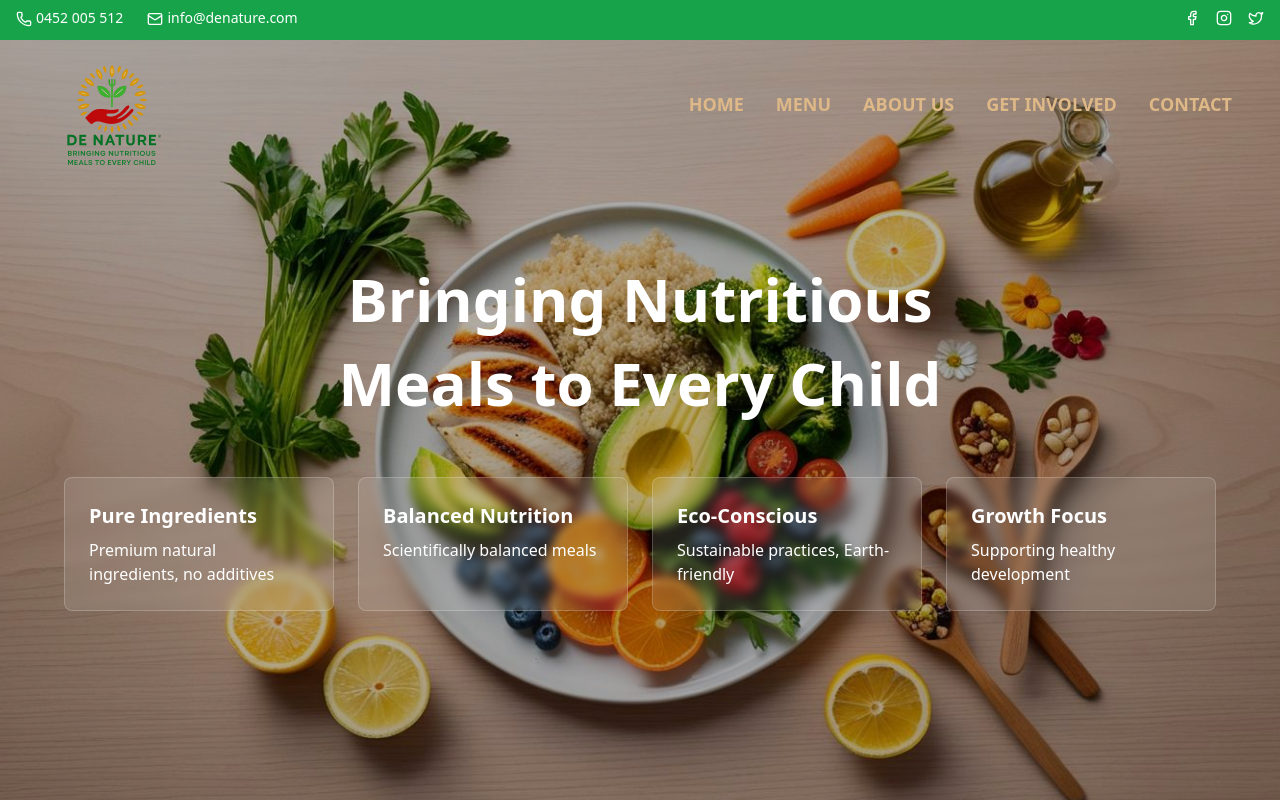
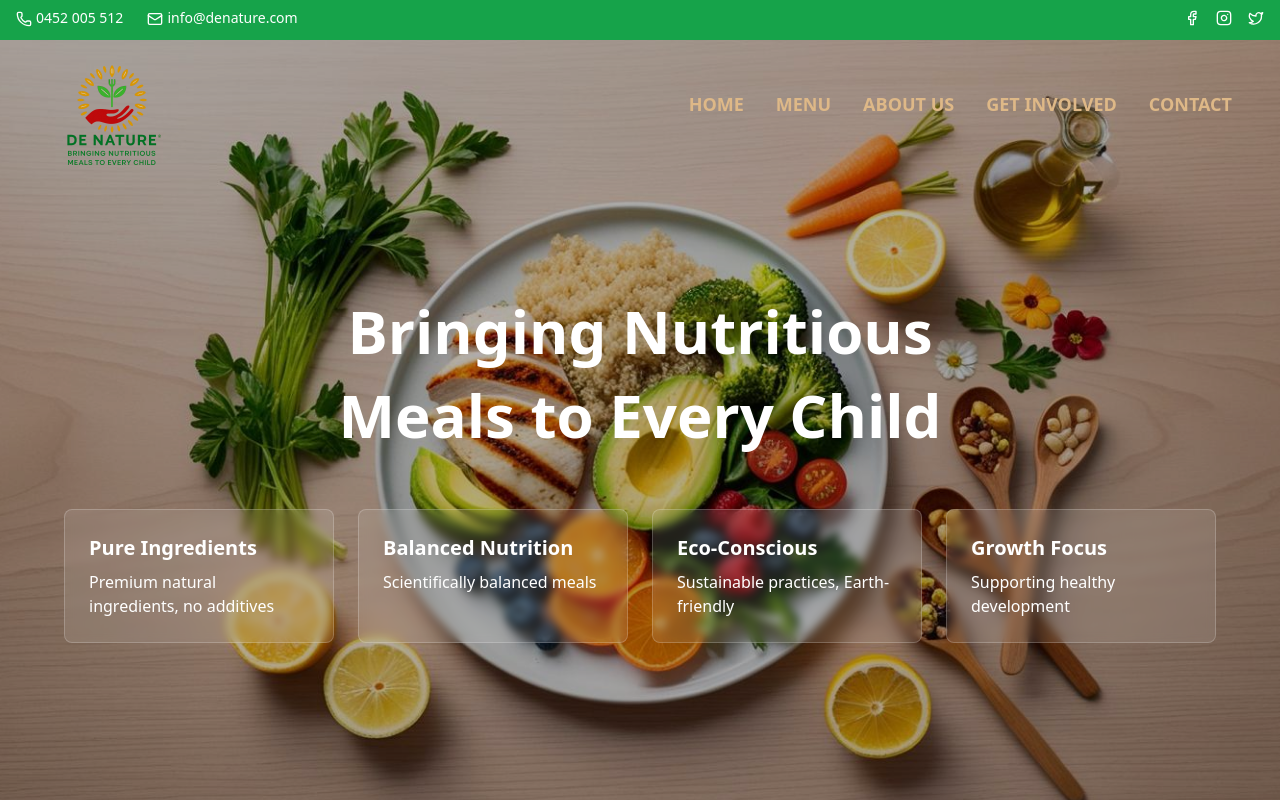
Before and after one commit to sunnyyan01/denature-website, a Next.js app: page / in a window 1280 px wide. Shown: the top 800 px of the page. Built offline with nearby package versions, Linux system fonts and the light colour scheme.

Commit message:
调整主页和菜单页面的 HERO 区域文字位置

```diff
--- a/src/app/menu/page.tsx
+++ b/src/app/menu/page.tsx
@@ -71,7 +71,7 @@ export default function MenuPage() {
           />
           <div className="absolute inset-0 bg-black/50" />
         </div>
-        <div className="relative h-full flex items-center justify-center text-center px-4 pt-48">
+        <div className="relative h-full flex items-center justify-center text-center px-4 pt-56">
           <div className="max-w-4xl">
             <h1 className="text-5xl md:text-6xl font-bold text-white mb-6">
               Our Menu
--- a/src/app/page.tsx
+++ b/src/app/page.tsx
@@ -36,7 +36,7 @@ export default function Home() {
           <div className="absolute inset-0 bg-black/30"></div>
         </div>
         <div className="relative container mx-auto px-4 h-full flex items-center justify-center">
-          <div className="max-w-6xl mx-auto w-full">
+          <div className="max-w-6xl mx-auto w-full pt-16">
             <h1 className="text-4xl md:text-6xl font-bold text-white mb-16 leading-[1.6] font-heading text-center">
               <div className="mb-2 md:mb-6">Bringing Nutritious</div>
               <div>Meals to Every Child</div>
```
